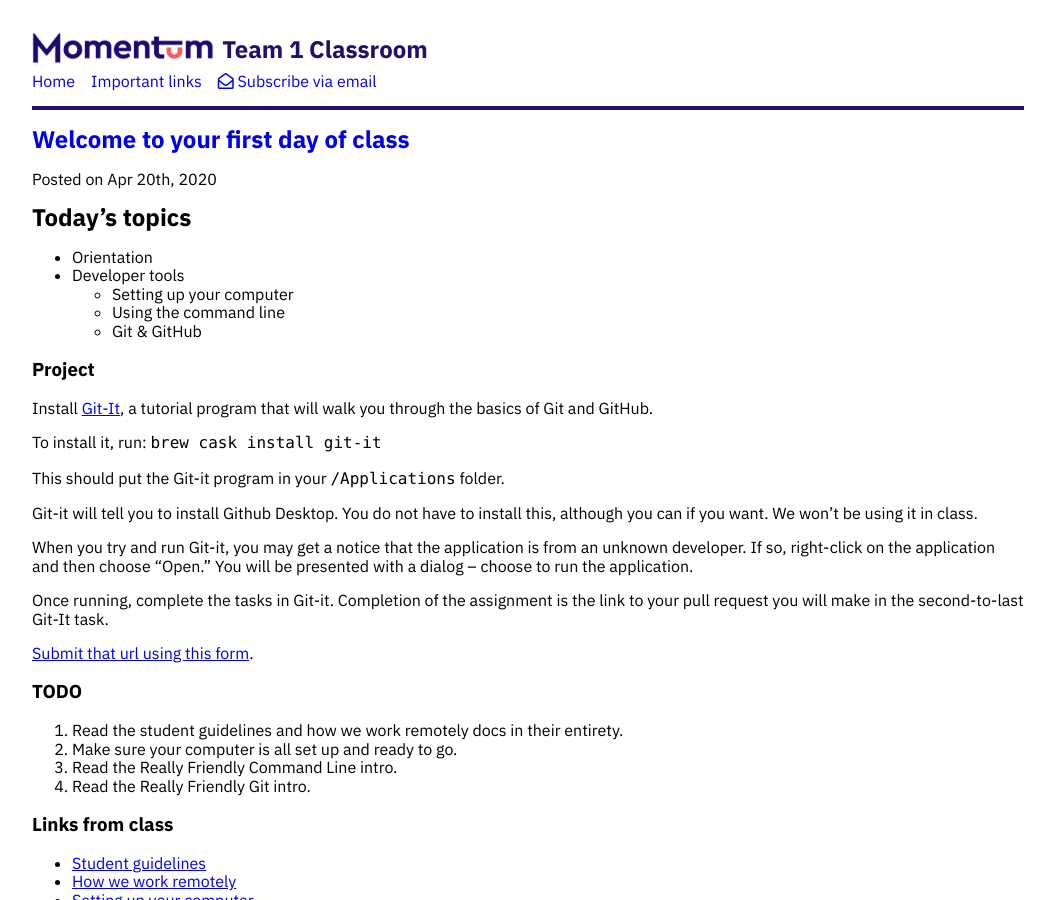
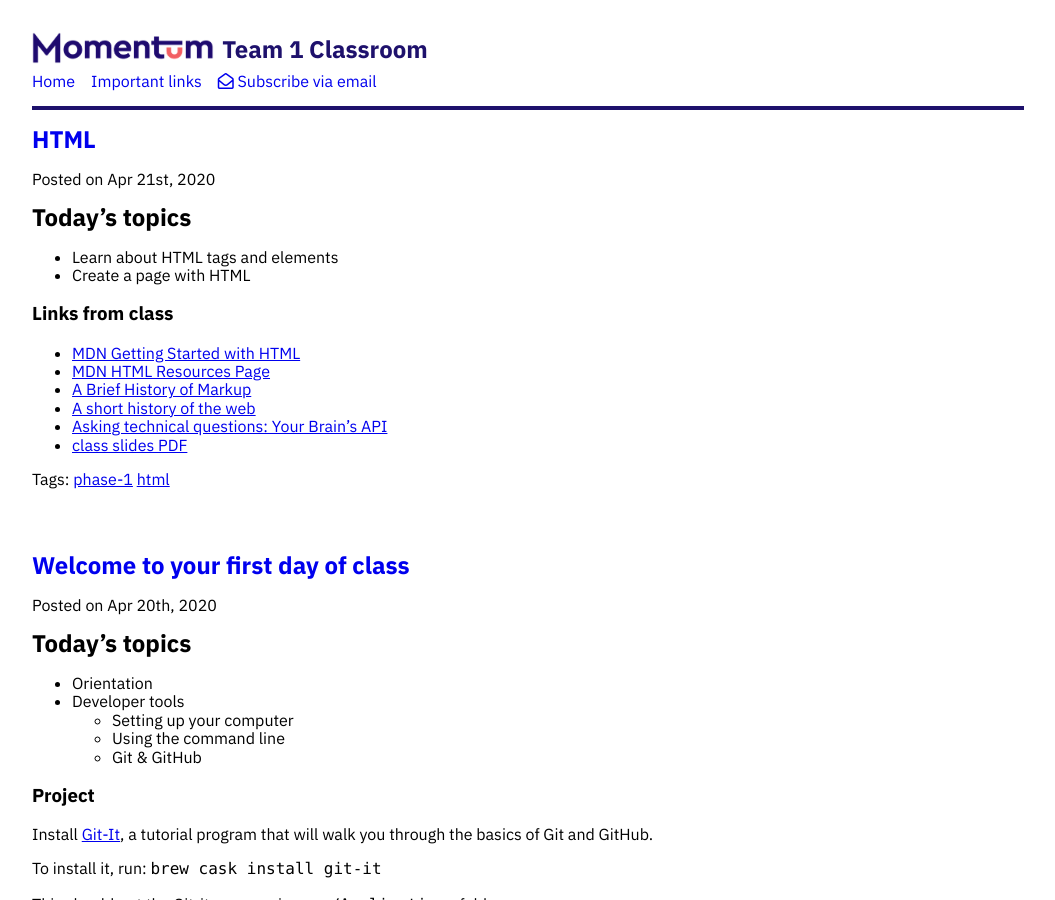
Before and after one commit to Momentum-Morehouse-2/Momentum-Morehouse-2.github.io, a Jekyll site: the page built from index.html, in a window 1280 px wide and 900 px high. Shown: the whole window, without its empty margins (112-1167 px from the left). Built offline with Jekyll 4.4.1, drawn with Linux system fonts in a browser that asks for light colours; nearby versions of some CDN libraries; the list of posts is cut into pages by our own code.

Commit message:
Add day 2 content

```diff
--- /dev/null
+++ b/_posts/2020-04-21-html.md
@@ -0,0 +1,19 @@
+---
+layout: post
+title: HTML
+tags: phase-1 html
+---
+
+## Today's topics
+
+- Learn about HTML tags and elements
+- Create a page with HTML
+
+### Links from class
+
+- [MDN Getting Started with HTML](https://developer.mozilla.org/en-US/docs/Learn/HTML/Introduction_to_HTML/Getting_started)
+- [MDN HTML Resources Page](https://developer.mozilla.org/en-US/docs/Web/HTML)
+- [A Brief History of Markup](https://alistapart.com/article/a-brief-history-of-markup/)
+- [A short history of the web](https://docs.google.com/document/d/17lCHxlyLCVi8glSnkfwlIbs4oCLHEQTAIWEBxXOI1ko/edit)
+- [Asking technical questions: Your Brain's API](https://www.youtube.com/watch?v=hY14Er6JX2s)
+- [class slides PDF](../slide-decks/html-slides.pdf)
--- a/index.html
+++ b/index.html
@@ -4,7 +4,7 @@ layout: default
 
 <section class="blog">
   {% for post in paginator.posts %}
-  <article class="post">
+  <article class="post mb5">
     <h2><a class="link underline-hover" href="{{ post.url | relative_url }}">{{ post.title }}</a></h2>
 
     <p>
```
Also changed, not shown: 1 other file.
